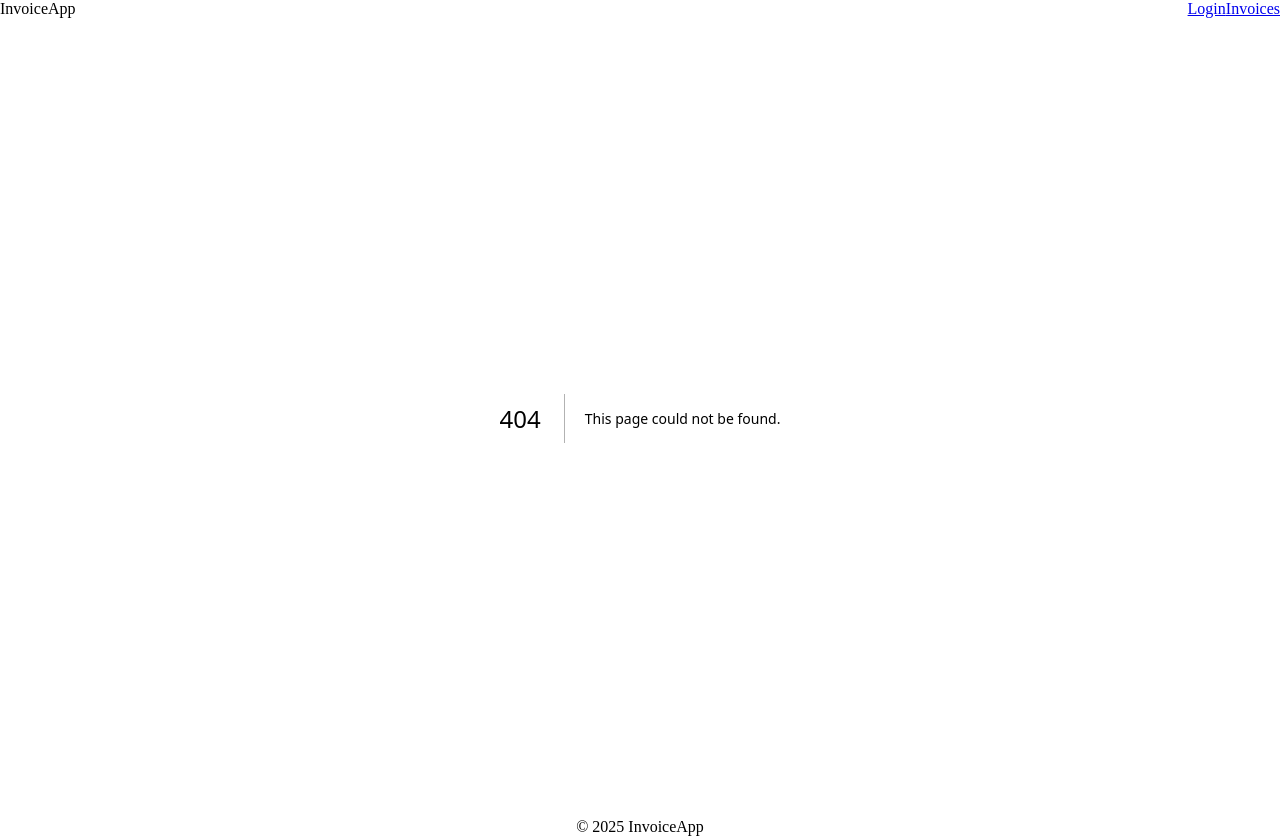
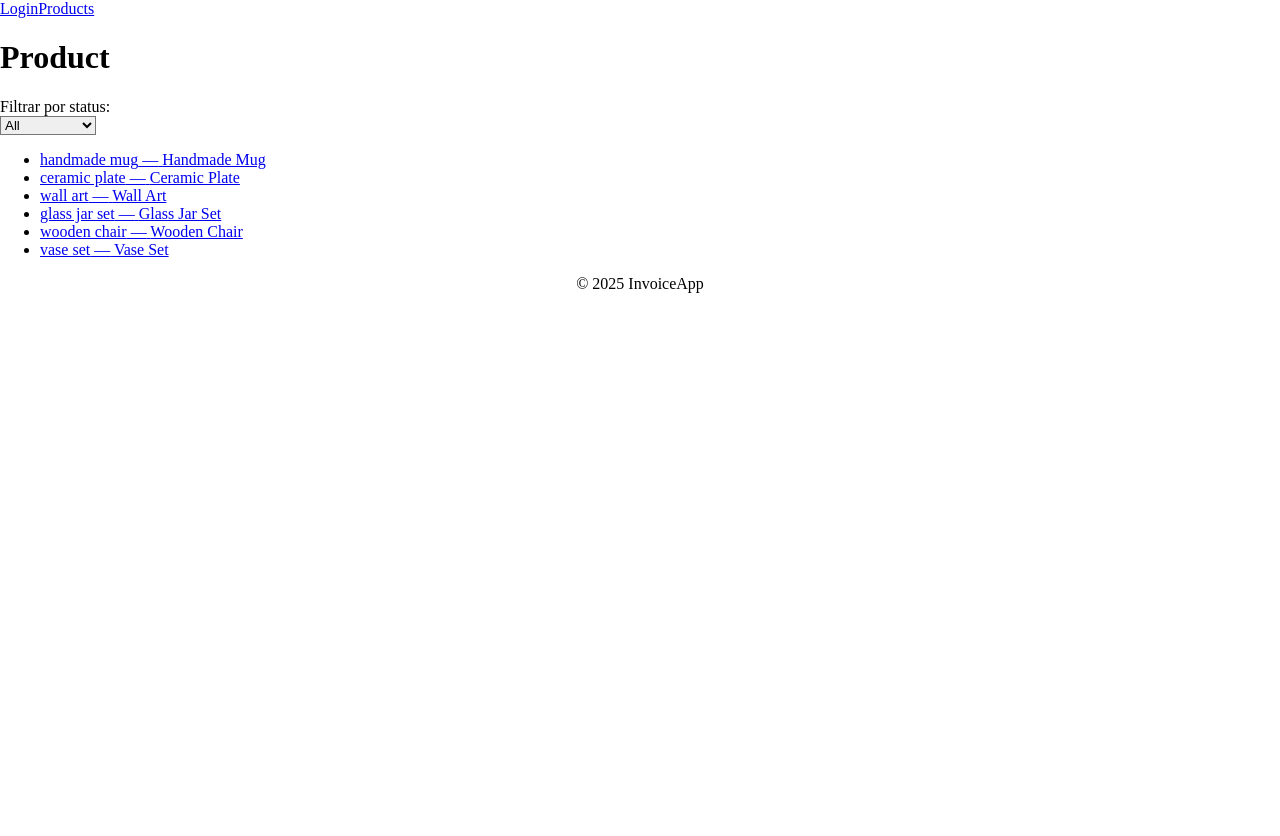
Before and after one commit to andredosreis/wdd430-group-project-01, a Next.js app in the folder project-group/: page /products in a window 1280 px wide. Before the commit this address had no page. After the commit the page ends 800 px from the top, so only its background shows below. Built offline with nearby package versions, Linux system fonts and the light colour scheme.

Commit message:
alinhando todos os produtos e mudanod o nome e ajustando para o projteto real

```diff
--- a/project-group/src/app/components/NavBar.tsx
+++ b/project-group/src/app/components/NavBar.tsx
@@ -23,7 +23,7 @@ export function NavBar() {
       "
       aria-label="Main navigation"
     >
-      <div className="text-xl font-bold">InvoiceApp</div>
+
       <div className="flex space-x-7">
         <Link
           href="/login"
@@ -32,10 +32,10 @@ export function NavBar() {
           Login
         </Link>
         <Link
-          href="/invoices"
+          href="/products"
           className="hover:underline transition-colors"
         >
-          Invoices
+          Products
         </Link>
       </div>
     </nav>
--- a/project-group/src/app/invoices/page.tsx
+++ /dev/null
@@ -1,56 +0,0 @@
-"use client";
-
-import { useState } from "react";
-import Link from "next/link";
-
-const mockInvoices = [
-  { id: "1", name: "Invoice #1", status: "paid" },
-  { id: "2", name: "Invoice #2", status: "pending" },
-  { id: "3", name: "Invoice #3", status: "overdue" },
-];
-
-export default function InvoicesPage() {
-  const [filter, setFilter] = useState<string>("all");
-  const filtered = mockInvoices.filter(
-    (inv) => filter === "all" || inv.status === filter
-  );
-
-  return (
-    <main className="p-8">
-      <h1 className="text-2xl mb-4">Invoices</h1>
-
-      <div className="mb-6">
-        <label htmlFor="filter" className="block mb-2 font-medium">
-          Filtrar por status:
-        </label>
-        <select
-          id="filter"
-          value={filter}
-          onChange={(e: React.ChangeEvent<HTMLSelectElement>) =>
-            setFilter(e.target.value)
-          }
-          className="border px-3 py-2 rounded"
-        >
-          <option value="all">All</option>
-          <option value="paid">Paid</option>
-          <option value="pending">Pending</option>
-          <option value="overdue">Overdue</option>
-        </select>
-      </div>
-
-      <ul className="space-y-2 md:space-y-0 md:grid md:grid-cols-2 md:gap-4">
-        {filtered.map((inv) => (
-          <li key={inv.id}>
-            <Link
-              href={`/invoices/${inv.id}`}
-              className="text-blue-600 hover:underline"
-            >
-              {inv.name} —{" "}
-              <span className="capitalize">{inv.status}</span>
-            </Link>
-          </li>
-        ))}
-      </ul>
-    </main>
-  );
-}
--- /dev/null
+++ b/project-group/src/app/products/page.tsx
@@ -0,0 +1,70 @@
+"use client";
+
+import { useState } from "react";
+import Link from "next/link";
+
+// src/app/products/page.tsx
+type Product = {
+  id: string;
+  title: string;
+  price: number;
+  category: string;
+};
+
+const mockProducts = [
+  { id: "p1", category: "furniture", title: "handmade mug", price:  35.0 },
+  {id: "p2", category: "kitchenware", title: "ceramic plate", price: 20.0 },
+  { id: "p3", category: "decor", title: "wall art", price: 50.0 },
+  { id: "p4", category: "kitchenware", title: "glass jar set", price: 15.0 },
+  { id: "p5", category: "furniture", title: "wooden chair", price: 80.0 },
+  { id: "p6", category: "decor", title: "vase set", price: 30.0
+  },
+
+];
+
+export default function ProductPage() {
+  const [filter, setFilter] = useState<string>("all");
+  const filtered = mockProducts.filter(
+    (pr) => filter === "all" || pr.category === filter
+  );
+
+  return (
+    <main className="p-8">
+      <h1 className="text-2xl mb-4">Product</h1>
+
+      <div className="mb-6">
+        <label htmlFor="filter" className="block mb-2 font-medium">
+          Filtrar por status:
+        </label>
+        <select
+          id="filter"
+          value={filter}
+          onChange={(e: React.ChangeEvent<HTMLSelectElement>) =>
+            setFilter(e.target.value)
+          }
+          className="border px-3 py-2 rounded"
+        >
+          <option value="all">All</option>
+          <option value="furniture">Furniture</option>
+          <option value="kitchenware">Kitchenware</option>
+          <option value="decor">Decor</option>
+        </select>
+
+      </div>
+
+      <ul className="space-y-2 md:space-y-0 md:grid md:grid-cols-2 md:gap-4">
+        {filtered.map((tl) => (
+          <li key={tl.id}>
+            <Link
+              href={`/products/${tl.id}`}
+              className="text-blue-600 hover:underline"
+            >
+              {tl.title} —{" "}
+              <span className="capitalize">{tl.title}</span>
+            </Link>
+          </li>
+        ))}
+      </ul>
+    </main>
+  );
+}
```
Also changed, not shown: project-group/src/app/products/[id]/page.tsx (renamed from project-group/src/app/invoices/[id]/page.tsx), 1 other file (tests, documents, lock files or other folders).
